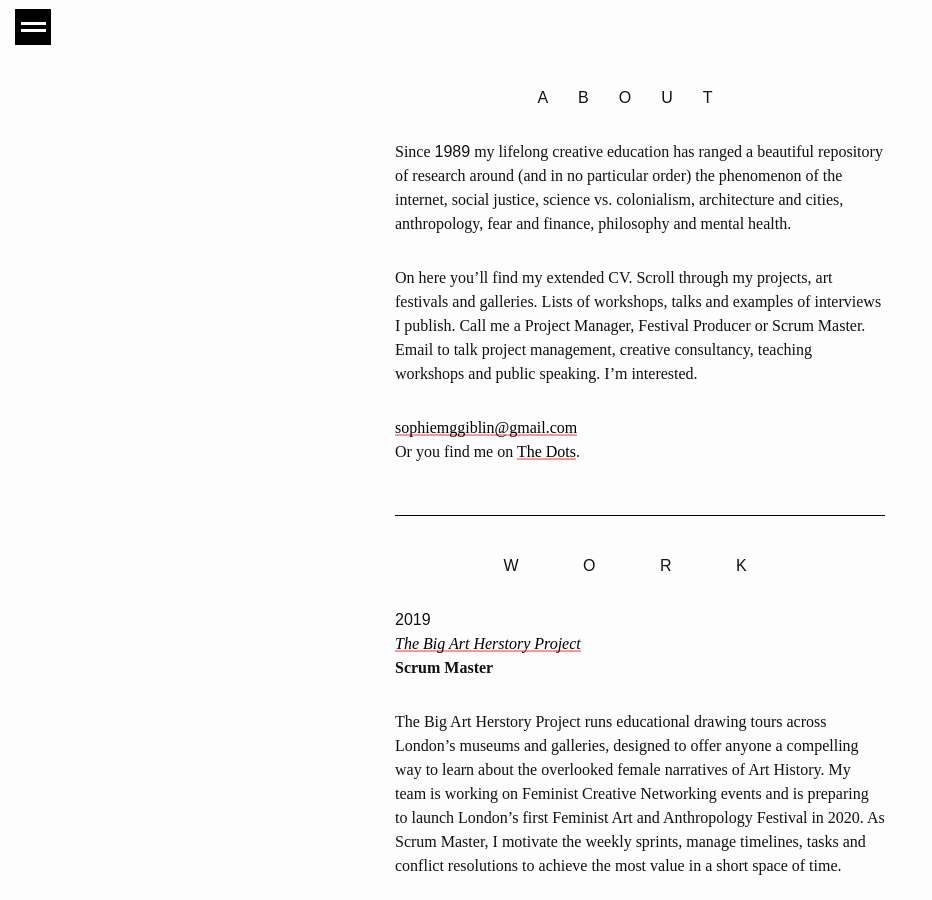
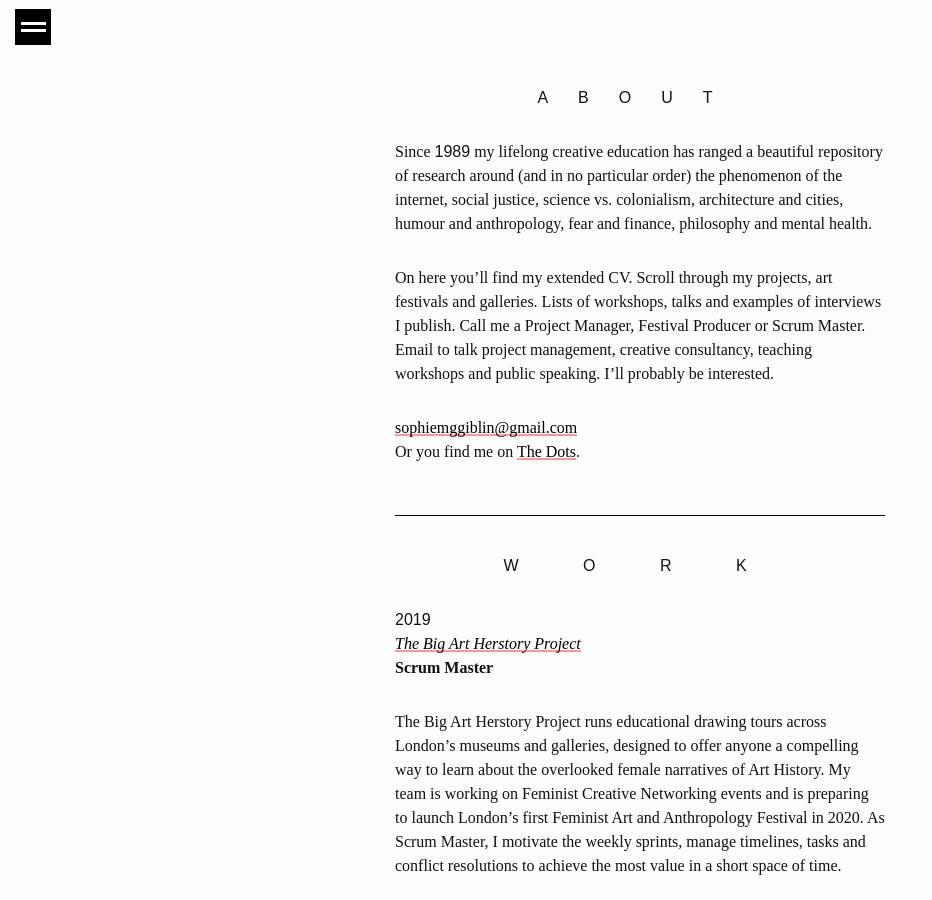
Before and after one commit to sophiegoblin/sophiegoblin.github.io, a Jekyll site: the page built from index.md, in a window 1280 px wide and 900 px high. Shown: the whole window, without its empty margins (0-932 px from the left). Built offline with Jekyll 4.4.1, drawn with Linux system fonts in a browser that asks for light colours; nearby versions of some CDN libraries; some of the changed text lies outside the part shown.

Commit message:
adding in spaces

```diff
--- a/index.md
+++ b/index.md
@@ -8,9 +8,9 @@
 
 <h3 class="center">ABOUT</h3>
 
-Since <span class="bold-number">1989</span> my lifelong creative education has ranged a beautiful repository of research around (and in no particular order) the phenomenon of the internet, social justice, science vs. colonialism, architecture and cities, anthropology, fear and finance, philosophy and mental health.
+Since <span class="bold-number">1989</span> my lifelong creative education has ranged a beautiful repository of research around (and in no particular order) the phenomenon of the internet, social justice, science vs. colonialism, architecture and cities, humour and anthropology, fear and finance, philosophy and mental health.
 
-On here you’ll find my extended CV. Scroll through my projects, art festivals and galleries. Lists of workshops, talks and examples of interviews I publish. Call me a Project Manager, Festival Producer or Scrum Master. Email to talk project management, creative consultancy, teaching workshops and public speaking. I’m interested.
+On here you’ll find my extended CV. Scroll through my projects, art festivals and galleries. Lists of workshops, talks and examples of interviews I publish. Call me a Project Manager, Festival Producer or Scrum Master. Email to talk project management, creative consultancy, teaching workshops and public speaking. I’ll probably be interested.
 
 <mailto:sophiemggiblin@gmail.com><br>
 Or you find me on [The Dots](https://the-dots.com/users/sophie-giblin-554989).
@@ -296,13 +296,17 @@
 
 <br>
 <span class="bold-number">2014</span><br>
-*Butchers* <br>
+*The Butchery* <br>
 **Founder, Producer, Artist Manager**
+<br><br>
+In 2013 I founded Kollektiv Gallery after seeing more and more artists fall into unpaid work “opportunities”. Kollektiv started as school, building residencies for creatives to learn new skills, like launch a [crowdfunding campaign](https://www.kickstarter.com/projects/kollektivgallery/kollektivs-first-ever-gallery), open a gallery, learn about contracts, put on an event, sell art and connect with the community.
+<br><br>
+Kollektiv it has taken many forms. From the school, it merged into a mini agency, connecting creatives to businesses. Artists, photographers, animators and illustrators would take part in a picture interview to be part of the archive, acting as a publicity tool and portfolio for clients to view.
+<br><br>
+Kollektiv then started producing art festivals, which started in Brighton and ended up in Wellington, New Zealand. The festivals were funded by the government and council and included, podcasts, documentaries, exhibitions and symposiums. Collaborating with a wide array of institutions, charities and community members, the festival format became one of my favourites.
 <br>
-In 2013 I founded Kollektiv Gallery after seeing more and more artists fall into unpaid work “opportunities”. Kollektiv started as school, building residencies for creatives to learn new skills, like launch a [crowdfunding campaign](https://www.kickstarter.com/projects/kollektivgallery/kollektivs-first-ever-gallery), open a gallery, learn about contracts, put on an event, sell art and connect with the community. Kollektiv it has taken many forms. From the school, it merged into a mini agency, connecting creatives to businesses. Artists, photographers, animators and illustrators would take part in a picture interview to be part of the archive, acting as a publicity tool and portfolio for clients to view.
-<br>
-Kollektiv then started producing art festivals, which started in Brighton and ended up in Wellington, New Zealand. The festivals were funded by the government and council and included, podcasts, documentaries, exhibitions and symposiums. Collaborating with a wide array of institutions, charities and community members, the festival format became one of my favourites.
 
+Here are some event and photos from our verys first Kollektiv Gallery Redidency Gallery, The Butchery.<br>
 
 *Programmed Events*<br>
 [Drinkie Doodle](https://www.youtube.com/watch?v=VK94u29XCXg), Adam Moore and Billy Mathers<br>
@@ -326,7 +330,7 @@
 
 <span class="bold-number">2014</span><br>
 **[Fast Art](https://youtu.be/a7K3sphNEV4)**
-<br>
+<br><br>
 Fast Art is a speedily paced, creative entrepreneurship workshop, where teams must start, finish and sell a project in under 2 hours. Fast Art lovingly forces us to trust our gut, let go of expectations and pay homage to the ingenious child inside each of ourselves. The workshop smashes up the usual agile-innovation techniques, allows us to act on raw instinctive decision making and physical creation, whilst reigniting a love for idea generation, team spirit and face-to-face selling.
 
 ![Fast Art](/img/fast art/fast.jpg "Fast Art")<br><br>
```
